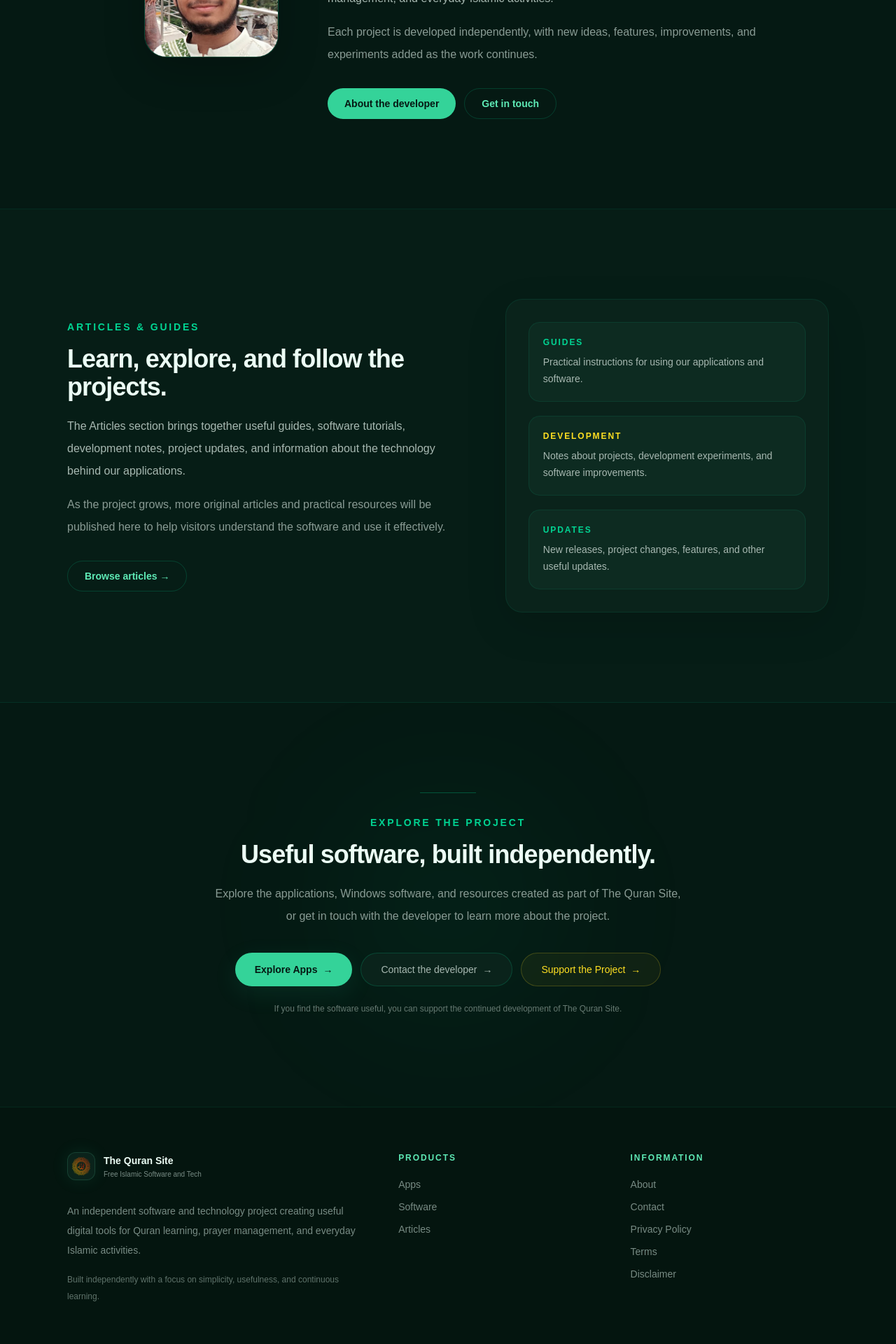
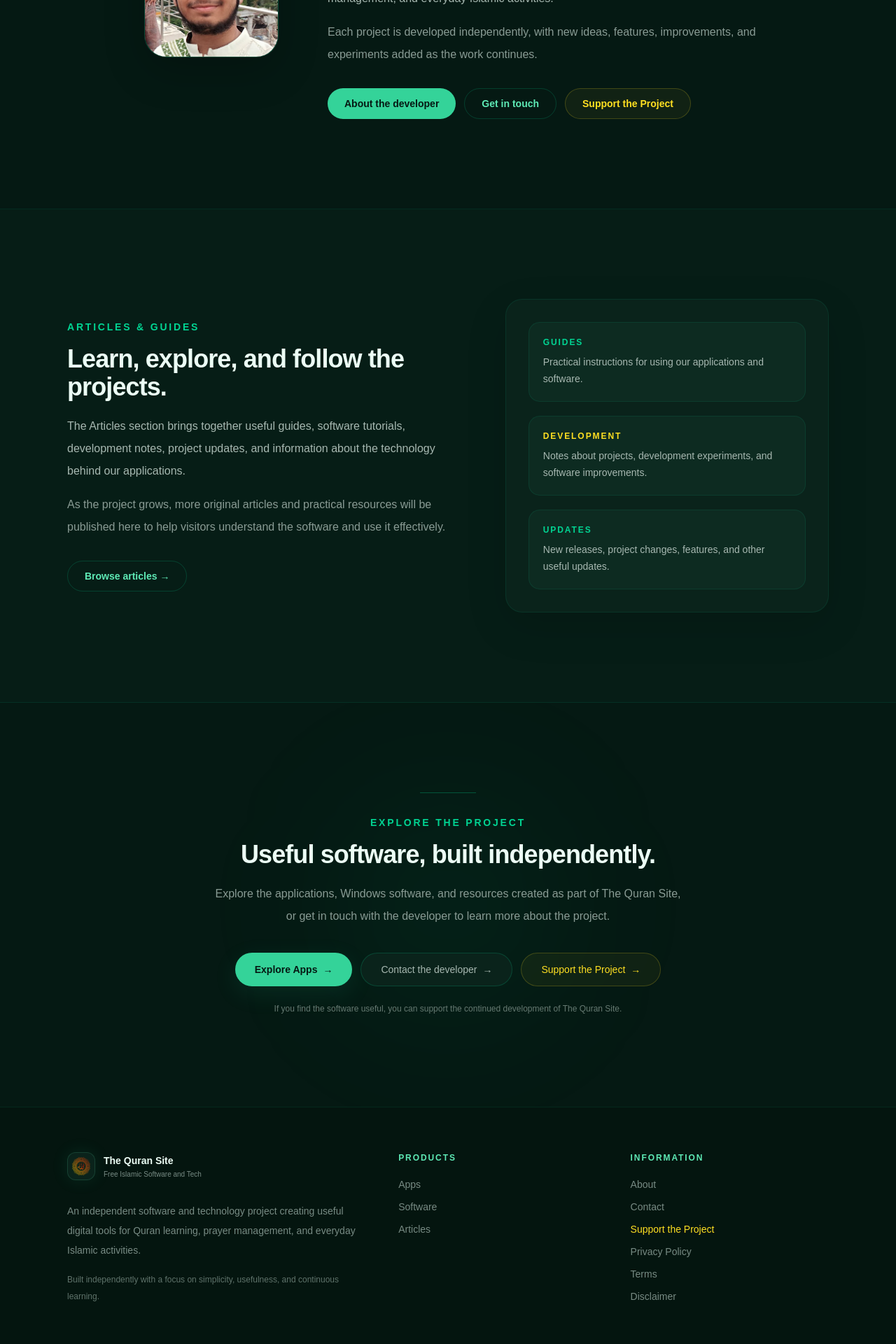
Before and after one commit to AHBorno/the-quran-site, a Next.js app: page / in a window 1280 px wide. Shown: the part 3860-5780 px from the top of the page at 70% size. Built offline with nearby package versions, Linux system fonts and the light colour scheme.

Commit message:
more donation

```diff
--- a/src/app/page.tsx
+++ b/src/app/page.tsx
@@ -606,7 +606,7 @@
                   continues.
                 </p>
 
-                <div className="mt-8 flex flex-col gap-3 sm:flex-row">
+                <div className="mt-8 flex flex-col gap-3 sm:flex-row sm:flex-wrap">
   <Link
     href="/about"
     className="inline-flex min-h-11 items-center justify-center rounded-full bg-[#34d399] px-6 text-sm font-semibold text-[#051913] transition duration-300 hover:bg-[#6ee7b7]"
@@ -620,6 +620,15 @@
   >
     Get in touch
   </Link>
+
+  <a
+    href="https://bhokto.com.bd/pay/thequransite"
+    target="_blank"
+    rel="noopener noreferrer"
+    className="inline-flex min-h-11 items-center justify-center rounded-full border border-yellow-300/20 bg-yellow-300/5 px-6 text-sm font-semibold text-yellow-300 transition duration-300 hover:border-yellow-300/35 hover:bg-yellow-300/10"
+  >
+    Support the Project
+  </a>
 </div>
               </div>
             </div>
--- a/src/components/Footer.tsx
+++ b/src/components/Footer.tsx
@@ -90,6 +90,15 @@
                 Contact
               </Link>
 
+              <a
+                href="https://bhokto.com.bd/pay/thequransite"
+                target="_blank"
+                rel="noopener noreferrer"
+                className="text-sm text-yellow-300 transition hover:text-yellow-200"
+              >
+                Support the Project
+              </a>
+
               <Link
                 href="/privacy"
                 className="text-sm text-[#788b84] transition hover:text-emerald-300"
@@ -115,7 +124,9 @@
         </div>
 
         <div className="mt-14 flex flex-col gap-4 border-t border-emerald-400/10 pt-7 text-xs text-[#5f736b] sm:flex-row sm:items-center sm:justify-between">
-          <p>© {new Date().getFullYear()} The Quran Site. All rights reserved.</p>
+          <p>
+            © {new Date().getFullYear()} The Quran Site. All rights reserved.
+          </p>
 
           <p>Independent software &amp; application developer.</p>
         </div>
--- a/src/components/Navbar.tsx
+++ b/src/components/Navbar.tsx
@@ -150,6 +150,15 @@
           >
             Explore Apps
           </Link>
+	<a
+  href="https://bhokto.com.bd/pay/thequransite"
+  target="_blank"
+  rel="noopener noreferrer"
+  onClick={closeMenu}
+  className="mt-3 inline-flex min-h-11 items-center justify-center rounded-full border border-yellow-300/20 bg-yellow-300/5 px-5 text-sm font-semibold text-yellow-300 transition duration-200 hover:border-yellow-300/35 hover:bg-yellow-300/10"
+>
+  Support the Project →
+</a>
         </nav>
       </div>
     </header>
```
Lines whose indentation alone changed are shown as unchanged.
